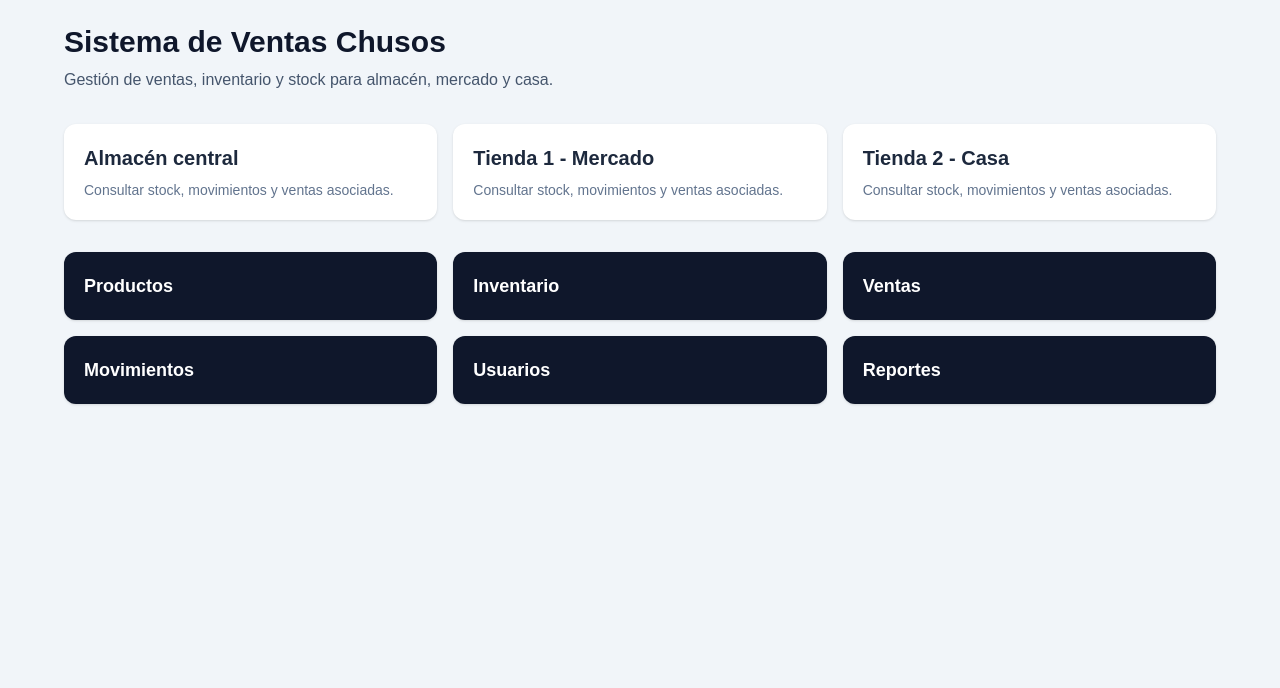
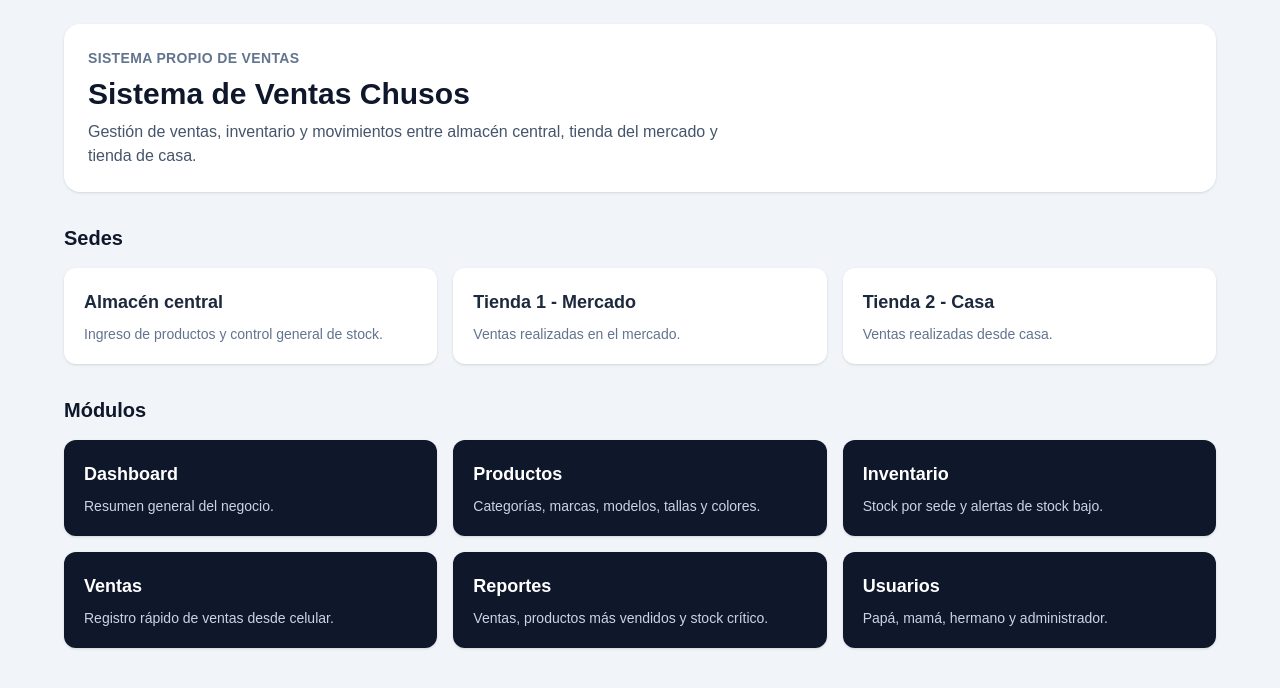
Before and after one commit to macroseres/ventas-chusos, a Next.js app: page / in a window 1280 px wide. Shown: the top 688 px of the page. Built offline with nearby package versions, Linux system fonts and the light colour scheme.

Commit message:
Agregar rutas iniciailes del sistema

```diff
--- /dev/null
+++ b/app/configuracion/page.tsx
@@ -0,0 +1,13 @@
+import Link from "next/link";
+
+export default function ConfiguracionPage() {
+  return (
+    <main className="min-h-screen bg-slate-100 p-6">
+      <section className="mx-auto max-w-6xl">
+        <Link href="/" className="text-sm font-medium text-slate-600 hover:text-slate-900">← Volver al inicio</Link>
+        <h1 className="mt-4 text-3xl font-bold text-slate-900">Configuración</h1>
+        <p className="mt-2 text-slate-600">Configuraciones generales del sistema.</p>
+      </section>
+    </main>
+  );
+}
--- /dev/null
+++ b/app/dashboard/page.tsx
@@ -0,0 +1,21 @@
+import Link from "next/link";
+
+export default function DashboardPage() {
+  return (
+    <main className="min-h-screen bg-slate-100 p-6">
+      <section className="mx-auto max-w-6xl">
+        <Link href="/" className="text-sm font-medium text-slate-600 hover:text-slate-900">← Volver al inicio</Link>
+        <h1 className="mt-4 text-3xl font-bold text-slate-900">Dashboard</h1>
+        <p className="mt-2 text-slate-600">Resumen general de ventas, stock y movimientos.</p>
+        <div className="mt-8 grid gap-4 md:grid-cols-4">
+          {["Ventas del día", "Stock total", "Stock bajo", "Últimas ventas"].map((item) => (
+            <div key={item} className="rounded-xl bg-white p-5 shadow-sm">
+              <p className="text-sm text-slate-500">{item}</p>
+              <p className="mt-2 text-2xl font-bold text-slate-900">—</p>
+            </div>
+          ))}
+        </div>
+      </section>
+    </main>
+  );
+}
--- /dev/null
+++ b/app/inventario/page.tsx
@@ -0,0 +1,35 @@
+import Link from "next/link";
+
+export default function InventarioPage() {
+  return (
+    <main className="min-h-screen bg-slate-100 p-6">
+      <section className="mx-auto max-w-6xl">
+        <Link href="/" className="text-sm font-medium text-slate-600 hover:text-slate-900">← Volver al inicio</Link>
+        <h1 className="mt-4 text-3xl font-bold text-slate-900">Inventario</h1>
+        <p className="mt-2 text-slate-600">Stock por almacén central, tienda del mercado y tienda de casa.</p>
+        <div className="mt-8 overflow-hidden rounded-xl bg-white shadow-sm">
+          <table className="w-full text-left text-sm">
+            <thead className="bg-slate-900 text-white">
+              <tr>
+                <th className="p-4">Producto</th>
+                <th className="p-4">Almacén</th>
+                <th className="p-4">Mercado</th>
+                <th className="p-4">Casa</th>
+                <th className="p-4">Estado</th>
+              </tr>
+            </thead>
+            <tbody className="divide-y divide-slate-200">
+              <tr>
+                <td className="p-4">Ejemplo: Bota Venus negra talla 40</td>
+                <td className="p-4">10</td>
+                <td className="p-4">3</td>
+                <td className="p-4">2</td>
+                <td className="p-4">Normal</td>
+              </tr>
+            </tbody>
+          </table>
+        </div>
+      </section>
+    </main>
+  );
+}
--- a/app/page.tsx
+++ b/app/page.tsx
@@ -1,45 +1,58 @@
+import Link from "next/link";
+
+const sedes = [
+  { nombre: "Almacén central", descripcion: "Ingreso de productos y control general de stock." },
+  { nombre: "Tienda 1 - Mercado", descripcion: "Ventas realizadas en el mercado." },
+  { nombre: "Tienda 2 - Casa", descripcion: "Ventas realizadas desde casa." },
+];
+
+const modulos = [
+  { href: "/dashboard", titulo: "Dashboard", descripcion: "Resumen general del negocio." },
+  { href: "/productos", titulo: "Productos", descripcion: "Categorías, marcas, modelos, tallas y colores." },
+  { href: "/inventario", titulo: "Inventario", descripcion: "Stock por sede y alertas de stock bajo." },
+  { href: "/ventas", titulo: "Ventas", descripcion: "Registro rápido de ventas desde celular." },
+  { href: "/reportes", titulo: "Reportes", descripcion: "Ventas, productos más vendidos y stock crítico." },
+  { href: "/usuarios", titulo: "Usuarios", descripcion: "Papá, mamá, hermano y administrador." },
+];
+
 export default function Home() {
   return (
     <main className="min-h-screen bg-slate-100 p-6">
       <section className="mx-auto max-w-6xl">
-        <h1 className="text-3xl font-bold text-slate-900">
-          Sistema de Ventas Chusos
-        </h1>
+        <div className="rounded-2xl bg-white p-6 shadow-sm">
+          <p className="text-sm font-semibold uppercase tracking-wide text-slate-500">
+            Sistema propio de ventas
+          </p>
+          <h1 className="mt-2 text-3xl font-bold text-slate-900">
+            Sistema de Ventas Chusos
+          </h1>
+          <p className="mt-2 max-w-2xl text-slate-600">
+            Gestión de ventas, inventario y movimientos entre almacén central,
+            tienda del mercado y tienda de casa.
+          </p>
+        </div>
 
-        <p className="mt-2 text-slate-600">
-          Gestión de ventas, inventario y stock para almacén, mercado y casa.
-        </p>
-
-        <div className="mt-8 grid gap-4 md:grid-cols-3">
-          {[
-            "Almacén central",
-            "Tienda 1 - Mercado",
-            "Tienda 2 - Casa",
-          ].map((sede) => (
-            <div key={sede} className="rounded-xl bg-white p-5 shadow">
-              <h2 className="text-xl font-semibold text-slate-800">{sede}</h2>
-              <p className="mt-2 text-sm text-slate-500">
-                Consultar stock, movimientos y ventas asociadas.
-              </p>
+        <h2 className="mt-8 text-xl font-semibold text-slate-900">Sedes</h2>
+        <div className="mt-4 grid gap-4 md:grid-cols-3">
+          {sedes.map((sede) => (
+            <div key={sede.nombre} className="rounded-xl bg-white p-5 shadow-sm">
+              <h3 className="text-lg font-semibold text-slate-800">{sede.nombre}</h3>
+              <p className="mt-2 text-sm text-slate-500">{sede.descripcion}</p>
             </div>
           ))}
         </div>
 
-        <div className="mt-8 grid gap-4 md:grid-cols-3">
-          {[
-            "Productos",
-            "Inventario",
-            "Ventas",
-            "Movimientos",
-            "Usuarios",
-            "Reportes",
-          ].map((modulo) => (
-            <button
-              key={modulo}
-              className="rounded-xl bg-slate-900 p-5 text-left text-white shadow hover:bg-slate-700"
+        <h2 className="mt-8 text-xl font-semibold text-slate-900">Módulos</h2>
+        <div className="mt-4 grid gap-4 md:grid-cols-3">
+          {modulos.map((modulo) => (
+            <Link
+              key={modulo.href}
+              href={modulo.href}
+              className="rounded-xl bg-slate-900 p-5 text-white shadow-sm transition hover:bg-slate-700"
             >
-              <span className="text-lg font-semibold">{modulo}</span>
-            </button>
+              <span className="text-lg font-semibold">{modulo.titulo}</span>
+              <p className="mt-2 text-sm text-slate-300">{modulo.descripcion}</p>
+            </Link>
           ))}
         </div>
       </section>
--- /dev/null
+++ b/app/productos/page.tsx
@@ -0,0 +1,25 @@
+import Link from "next/link";
+
+export default function ProductosPage() {
+  return (
+    <main className="min-h-screen bg-slate-100 p-6">
+      <section className="mx-auto max-w-6xl">
+        <Link href="/" className="text-sm font-medium text-slate-600 hover:text-slate-900">← Volver al inicio</Link>
+        <h1 className="mt-4 text-3xl font-bold text-slate-900">Productos</h1>
+        <p className="mt-2 text-slate-600">Registro de categorías, marcas, modelos, colores y tallas.</p>
+        <div className="mt-8 rounded-xl bg-white p-5 shadow-sm">
+          <h2 className="text-lg font-semibold text-slate-900">Categorías iniciales</h2>
+          <ul className="mt-4 grid gap-2 text-slate-700 md:grid-cols-2">
+            <li>Zapato de caucho</li>
+            <li>Sandalias</li>
+            <li>Crocs</li>
+            <li>Botas de caucho</li>
+            <li>Zapatos de cuero</li>
+            <li>Zapatillas</li>
+            <li>Chimpunes</li>
+          </ul>
+        </div>
+      </section>
+    </main>
+  );
+}
--- /dev/null
+++ b/app/reportes/page.tsx
@@ -0,0 +1,21 @@
+import Link from "next/link";
+
+export default function ReportesPage() {
+  return (
+    <main className="min-h-screen bg-slate-100 p-6">
+      <section className="mx-auto max-w-6xl">
+        <Link href="/" className="text-sm font-medium text-slate-600 hover:text-slate-900">← Volver al inicio</Link>
+        <h1 className="mt-4 text-3xl font-bold text-slate-900">Reportes</h1>
+        <p className="mt-2 text-slate-600">Reportes de ventas, stock bajo y productos más vendidos.</p>
+        <div className="mt-8 grid gap-4 md:grid-cols-3">
+          {["Ventas por día", "Stock crítico", "Productos más vendidos"].map((item) => (
+            <div key={item} className="rounded-xl bg-white p-5 shadow-sm">
+              <h2 className="font-semibold text-slate-900">{item}</h2>
+              <p className="mt-2 text-sm text-slate-500">Pendiente de conectar con la base de datos.</p>
+            </div>
+          ))}
+        </div>
+      </section>
+    </main>
+  );
+}
--- /dev/null
+++ b/app/usuarios/page.tsx
@@ -0,0 +1,28 @@
+import Link from "next/link";
+
+export default function UsuariosPage() {
+  const usuarios = [
+    { nombre: "Papá", permisos: "Ventas, ingreso de stock y traslados" },
+    { nombre: "Mamá", permisos: "Ventas" },
+    { nombre: "Hermano", permisos: "Ventas, ingreso de stock y traslados" },
+    { nombre: "Admin", permisos: "Acceso total" },
+  ];
+
+  return (
+    <main className="min-h-screen bg-slate-100 p-6">
+      <section className="mx-auto max-w-6xl">
+        <Link href="/" className="text-sm font-medium text-slate-600 hover:text-slate-900">← Volver al inicio</Link>
+        <h1 className="mt-4 text-3xl font-bold text-slate-900">Usuarios</h1>
+        <p className="mt-2 text-slate-600">Roles iniciales del sistema.</p>
+        <div className="mt-8 grid gap-4 md:grid-cols-2">
+          {usuarios.map((usuario) => (
+            <div key={usuario.nombre} className="rounded-xl bg-white p-5 shadow-sm">
+              <h2 className="text-lg font-semibold text-slate-900">{usuario.nombre}</h2>
+              <p className="mt-2 text-sm text-slate-500">{usuario.permisos}</p>
+            </div>
+          ))}
+        </div>
+      </section>
+    </main>
+  );
+}
--- /dev/null
+++ b/app/ventas/page.tsx
@@ -0,0 +1,27 @@
+import Link from "next/link";
+
+export default function VentasPage() {
+  return (
+    <main className="min-h-screen bg-slate-100 p-6">
+      <section className="mx-auto max-w-3xl">
+        <Link href="/" className="text-sm font-medium text-slate-600 hover:text-slate-900">← Volver al inicio</Link>
+        <h1 className="mt-4 text-3xl font-bold text-slate-900">Ventas</h1>
+        <p className="mt-2 text-slate-600">Formulario inicial para registrar ventas.</p>
+        <form className="mt-8 grid gap-4 rounded-xl bg-white p-5 shadow-sm">
+          <input className="rounded-lg border border-slate-300 p-3" placeholder="Producto" />
+          <input className="rounded-lg border border-slate-300 p-3" placeholder="Talla" />
+          <input className="rounded-lg border border-slate-300 p-3" placeholder="Cantidad" />
+          <input className="rounded-lg border border-slate-300 p-3" placeholder="Precio de venta" />
+          <select className="rounded-lg border border-slate-300 p-3" defaultValue="">
+            <option value="" disabled>Sede de venta</option>
+            <option>Tienda 1 - Mercado</option>
+            <option>Tienda 2 - Casa</option>
+          </select>
+          <button type="button" className="rounded-lg bg-slate-900 p-3 font-semibold text-white hover:bg-slate-700">
+            Guardar venta
+          </button>
+        </form>
+      </section>
+    </main>
+  );
+}
```
